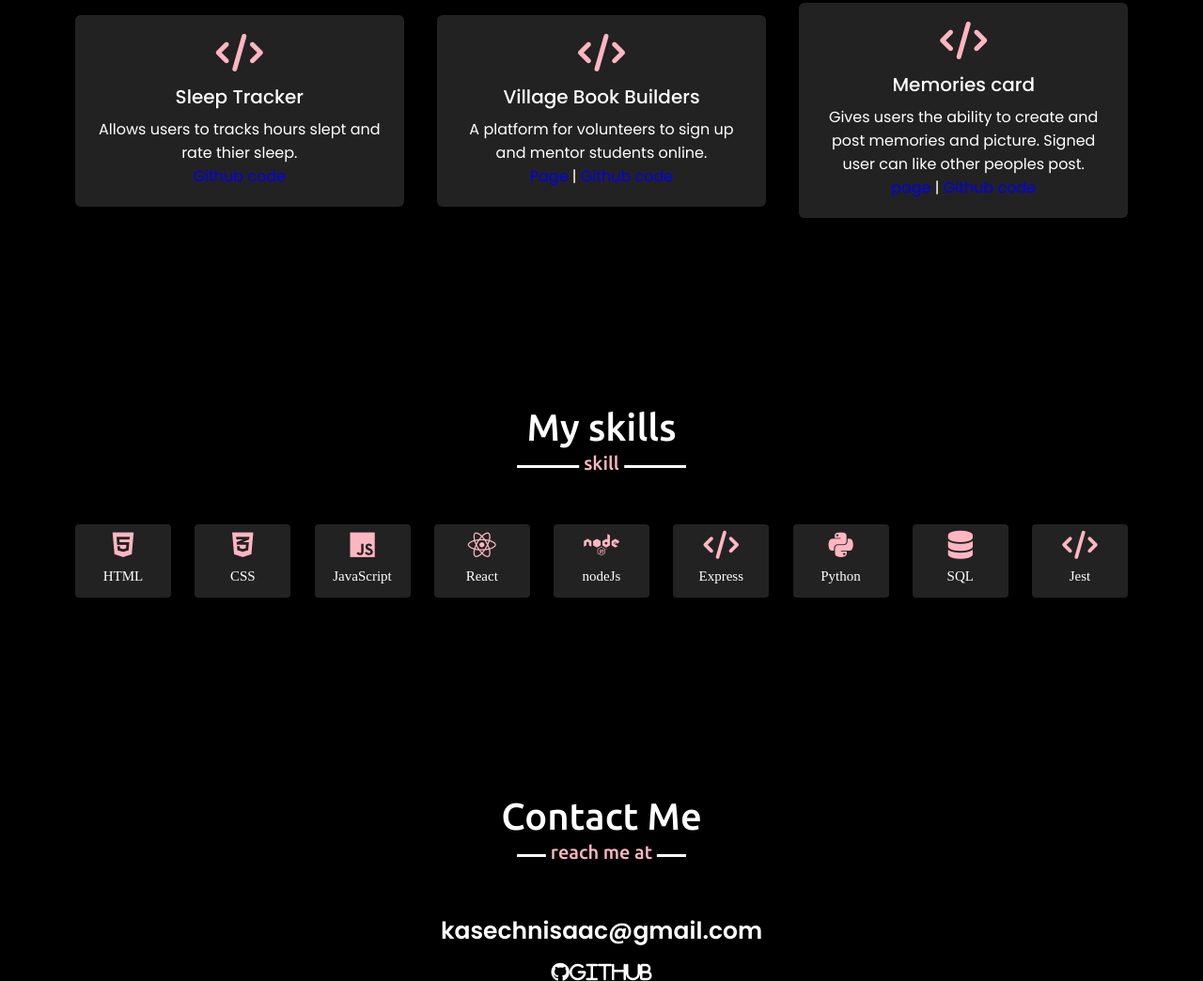
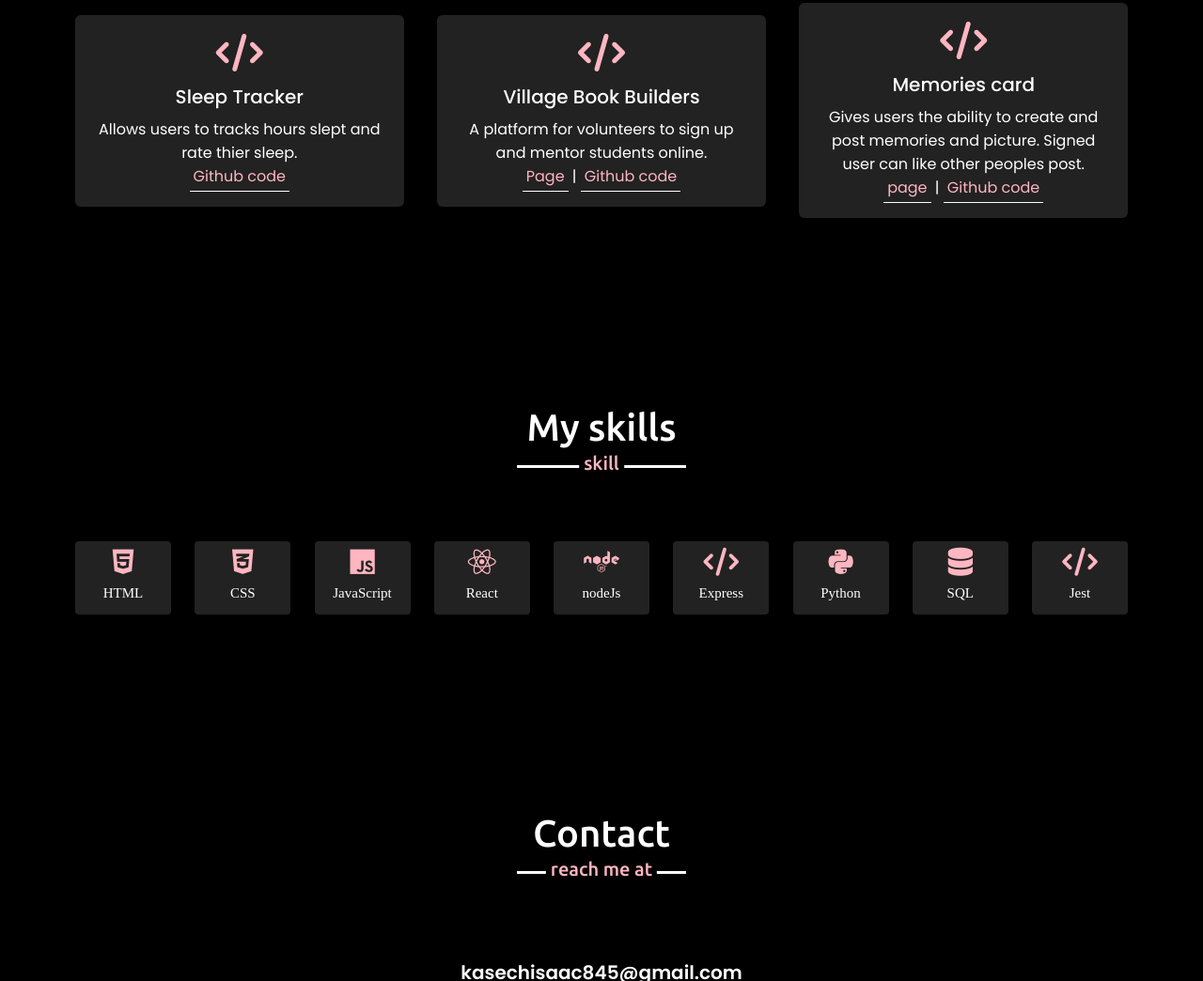
Before and after one commit to kasech-isaac/portfolio, a plain HTML site: page index.html in a window 1280 px wide. Shown: the part 1756-2800 px from the top of the page at 94% size. Drawn offline with nearby package versions, Linux system fonts and the light colour scheme.

Commit message:
fixed contact

```diff
--- a/index.html
+++ b/index.html
@@ -3,7 +3,7 @@
 <head>
     <meta charset="UTF-8">
     <meta name="viewport" content="width=device-width, initial-scale=1.0">
-    <title>Document</title>
+    <title>kasechisaac.com</title>
     <link rel="stylesheet" href="style.css">
     <script src="https://cdnjs.cloudflare.com/ajax/libs/typed.js/2.0.12/typed.min.js"></script>
     <script src="https://kit.fontawesome.com/e0a2cb9742.js" crossorigin="anonymous"></script>
@@ -15,7 +15,7 @@
     </div>
     <nav class="navbar">
         <div class="max-width">
-            <div class="logo"><a href="#home">Kasech<span> isaac.</span></a></div>
+            <div class="logo"><a href="#home">kasi<span>.</span></a></div>
             <ul class="menu">
                 <li><a href="#home" class='menu-btn'>Home</a></li>
                 <li><a href="#about" class='menu-btn'>About me</a></li>
@@ -68,7 +68,7 @@
                 <i class="fas fa-code"></i>
                 <div class="text">Sleep Tracker</div>
                 <p>Allows users to tracks hours slept and rate thier sleep.</p>
-                <a href="https://github.com/kasech-isaac/Sleep_Tracker_FE" target="_blank">Github code</a>
+                <a href="https://github.com/kasech-isaac/Sleep_Tracker_FE" target="_blank" class="sleep">Github code</a>
 
             </div>
           </div>
@@ -78,8 +78,8 @@
             <i class="fas fa-code"></i>
             <div class="text">Village Book Builders</div>
             <p>A platform for volunteers to sign up and mentor students online.</p>
-            <a href="https://vibrant-easley-daef87.netlify.app/" target="_blank">Page</a>  |
-            <a href="https://github.com/kasech-isaac/Village-book-builders-FE" target="_blank">Github code</a>
+            <a href="https://vibrant-easley-daef87.netlify.app/" target="_blank" class="sleep">Page</a>  |
+            <a href="https://github.com/kasech-isaac/Village-book-builders-FE" target="_blank" class="sleep">Github code</a>
         </div>
     </div>
 
@@ -88,8 +88,8 @@
         <i class="fas fa-code"></i>
         <div class="text">Memories card</div>
         <p>Gives users the ability to create and post memories and picture. Signed  user can like other peoples post. </p>
-        <a href="https://saveurmemories.netlify.app" target="_blank">page</a> |
-        <a href="https://github.com/kasech-isaac/memories-FE" target="_blank">Github code</a>
+        <a href="https://saveurmemories.netlify.app" target="_blank" class="sleep">page</a> |
+        <a href="https://github.com/kasech-isaac/memories-FE" target="_blank" class="sleep">Github code</a>
 
 
     </div>
@@ -103,6 +103,7 @@
 <section class="skill" id="skill">
     <div class="max-width">
         <h2 class="title">My skills</h2>
+        <br/>
         <div class="skill-contect">
             <div class="skill-card">
                 <div class="box">
@@ -166,14 +167,13 @@
 </section>
 <section class="contact" id="contact">
     <div class="max-width">
-        <h2 class="title">Contact Me</h2>
+        <h2 class="title">Contact</h2>
+        <br/>
         <div class="contact-contect">
             <div class="text">
-            <p>kasechnisaac@gmail.com</p>
+           <p> <a href="mailto:kasechisaac845@gmail.com" class="email">kasechisaac845@gmail.com</a> </p>
             <a href="https://github.com/kasech-isaac" target="_blank" class="fab fa-github">Github</a>
             <a href="https://www.linkedin.com/in/kasech-isaac" target="_blank" class="fab fa-linkedin">Linkedin</a>
-
-
               </div>
             </div>
 </div>
--- a/style.css
+++ b/style.css
@@ -25,7 +25,7 @@ scroll-behavior: smooth;}
 }
 .navbar.sticky {
   padding: 15px 0;
-  background: lightpink;
+  background: black;
 }
 .navbar .max-width {
   display: flex;
@@ -193,7 +193,7 @@ h1{
   margin: 5px 0;
 }
 .home .home-contect .text-3 span {
-  color: lightpink;
+  color: #fd57bf;
   font-weight: 500;
 }
 
@@ -248,6 +248,20 @@ section .title::after {
 /* about section */
 .about .title::after {
   content: "who I am";
+}
+
+.sleep{
+  border-bottom:1px solid white;
+ /* background-color: lightpink; */
+  transition:all .3s ease-in-out;
+  color:lightpink;
+  /* border-radius: 20px; */
+  padding: 4px;
+}
+.sleep:hover{
+  border:1px solid white;
+  font-size:20px;
+  color: lightpink;
 }
 
 .about .about-contect .left img {
@@ -311,9 +325,9 @@ section .title::after {
   transition: all 0.3s ease;
 }
 
-.project .serv-contect .card:hover {
+/* .project .serv-contect .card:hover {
   background: lightpink;
-}
+} */
 .project .serv-contect .card:hover .box {
   transform: scale(1.05);
 }
@@ -382,6 +396,11 @@ section .title::after {
 }
 /* contact   */
 .contact{
+  width: 100%;
+  max-width: 120rem;
+  height: 100%;
+  margin: 0 auto;
+  position: relative;
 color: #fff;  background: black;
 }
 
@@ -414,7 +433,22 @@ color: #fff;  background: black;
   padding: 5px;
   margin-bottom: 10px;
 }
+.email{
+  font-size: large;
 
+}
+.heading .h1{
+  color: #fff;
+}
+
+.heading .h1::before{
+  width: 10rem;
+  height: 3px;
+  border-radius: 0.8rem;
+}
+.heading .h1::before{
+  color: #fff;
+}
 footer{
   background: lightpink;
   padding: 20px 23px;
```
